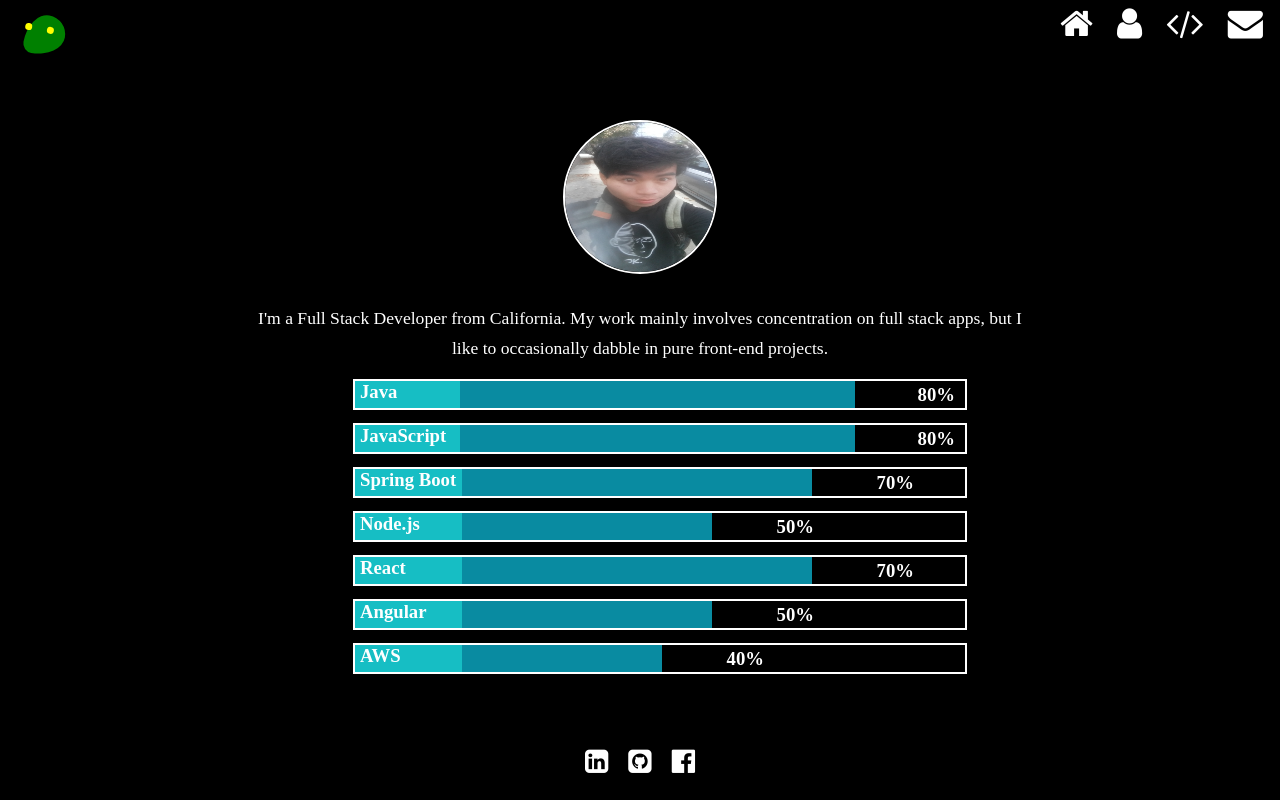
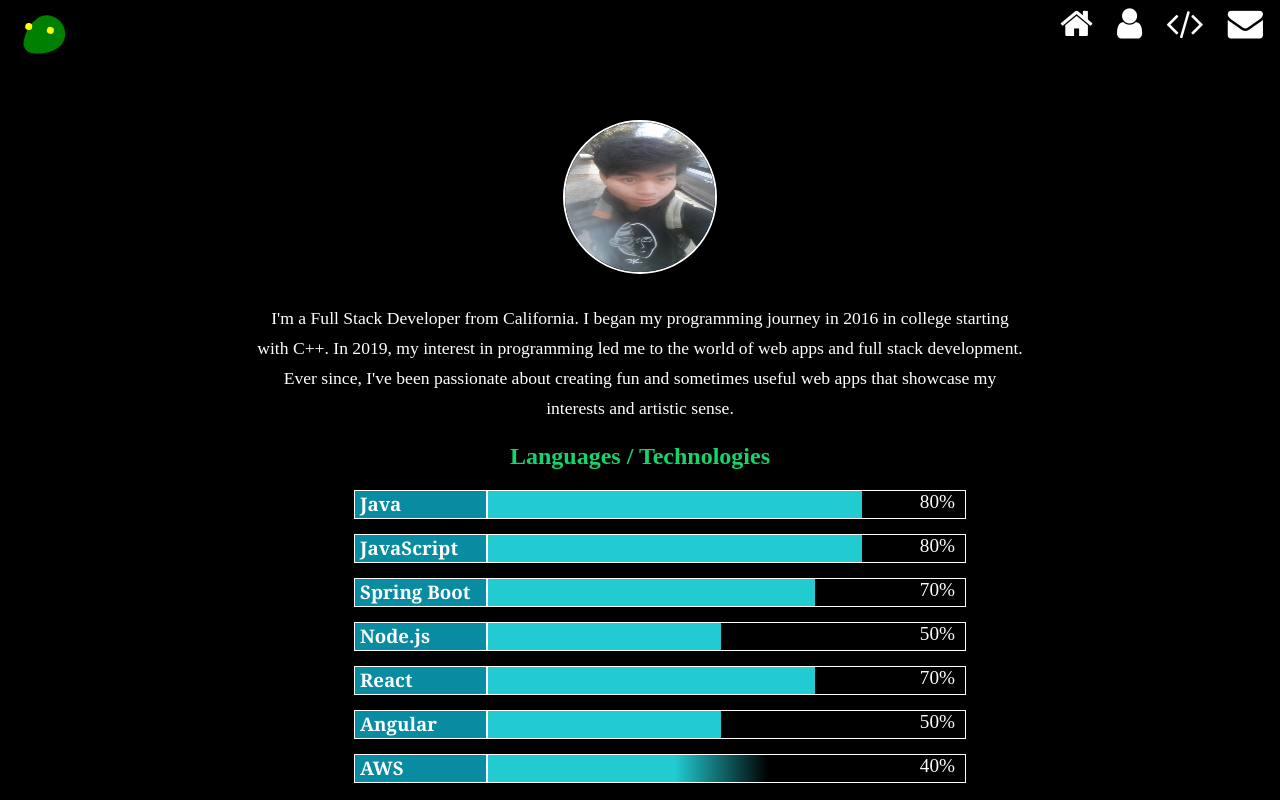
Before and after one commit to KevinSaephanh/portfolio, a React (Create React App) app: page /about in a window 1280 px wide. Shown: the top 800 px of the page. Built offline with nearby package versions, Linux system fonts and the light colour scheme.

Commit message:
Animated loading bar

```diff
--- a/src/App.css
+++ b/src/App.css
@@ -8,7 +8,7 @@
 
 .App {
     min-height: 100vh;
-    width: 100vw;
+    max-width: 100vw;
     overflow: hidden;
 }
 
@@ -19,6 +19,6 @@
 }
 
 i:hover {
-    color: rgb(0, 255, 200);
+    color: rgb(16, 212, 170);
     transition: ease-in 0.3s;
 }
--- a/src/components/About/About.css
+++ b/src/components/About/About.css
@@ -1,5 +1,6 @@
 .about {
     min-height: 100vh;
+    width: 100%;
     margin-top: 120px;
 }
 
@@ -19,27 +20,27 @@
     display: flex;
     height: 27px;
     width: 600px;
-    margin: 0 auto;
-    margin-top: 13px;
-    border: 2px solid white;
+    margin: 15px auto;
+    border: 1px solid white;
     padding-right: 10px;
 }
 
 .proficiency {
-    background: rgb(9, 139, 161);
+    /* background: rgb(33, 203, 209); */
+    width: 80%;
+    text-align: right;
+    font-size: 1.2rem;
 }
 
 .about ul li h3 {
     margin: auto 0;
-    width: 17%;
-    text-align: right;
-}
-
-.about ul li h3:first-child {
-    background: rgb(22, 190, 196);
     height: 100%;
+    background: rgb(9, 139, 161);
     text-align: left;
     padding-left: 5px;
+    width: 130px;
+    font-family: Cambria, Cochin, Georgia, Times, "Times New Roman", serif;
+    border-right: 2px solid white;
 }
 
 .about p {
@@ -48,3 +49,7 @@
     font-size: 1.1rem;
     line-height: 30px;
 }
+
+.about h2 {
+    color: rgb(21, 212, 107);
+}
--- a/src/components/About/About.js
+++ b/src/components/About/About.js
@@ -4,18 +4,26 @@
 import "./About.css";
 
 const About = () => {
+    const [skills, setSkills] = React.useState(Skills.skills);
+
+    React.useEffect(() => {
+        setTimeout(() => {
+            skills.forEach((s) => {
+                animateLoad(s, s.proficiency, 0);
+            });
+        }, 200);
+    }, []);
+
     const getSkills = () => {
         return (
             <ul className="skills">
-                {Skills.skills.map((skill, key) => {
+                {skills.map((skill, key) => {
                     return (
                         <li className="skill" key={key}>
                             <h3>{skill.tech}</h3>
-                            <div
-                                className="proficiency"
-                                style={{ width: skill.proficiency * 5 }}
-                            />
-                            <h3>{skill.proficiency}%</h3>
+                            <div id={`${skill.tech}`} className="proficiency">
+                                {skill.proficiency}%
+                            </div>
                         </li>
                     );
                 })}
@@ -23,14 +31,32 @@
         );
     };
 
+    const animateLoad = (skill, goal, iterator) => {
+        if (iterator < goal) {
+            const skillStyle = document.getElementById(`${skill.tech}`).style;
+            iterator++;
+
+            setTimeout(() => {
+                skillStyle.background = `linear-gradient(90deg, rgb(33, 203, 209) ${iterator}%, black ${
+                    100 - iterator
+                }%`;
+                animateLoad(skill, goal, iterator);
+            }, 10);
+        }
+    };
+
     return (
         <div className="about">
             <img src={Me} alt="" />
             <p>
-                I'm a Full Stack Developer from California. My work mainly
-                involves concentration on full stack apps, but I like to
-                occasionally dabble in pure front-end projects.
+                I'm a Full Stack Developer from California. I began my
+                programming journey in 2016 in college starting with C++. In
+                2019, my interest in programming led me to the world of web apps
+                and full stack development. Ever since, I've been passionate
+                about creating fun and sometimes useful web apps that showcase
+                my interests and artistic sense.
             </p>
+            <h2>Languages / Technologies</h2>
             {getSkills()}
         </div>
     );
--- a/src/components/Footer/Footer.css
+++ b/src/components/Footer/Footer.css
@@ -1,9 +1,9 @@
 footer {
-    width: 100vw;
+    max-width: 100vw;
     left: 0;
     bottom: 0;
     padding-bottom: 25px;
-    position: fixed;
+    margin-top: 30px;
     background-color: transparent;
     z-index: 1000;
 }
--- a/src/components/Home/Home.css
+++ b/src/components/Home/Home.css
@@ -1,7 +1,7 @@
 .home {
     display: flex;
     width: 100%;
-    height: 70%;
+    height: 65vh;
     padding-top: 150px;
     justify-content: center;
 }
```
